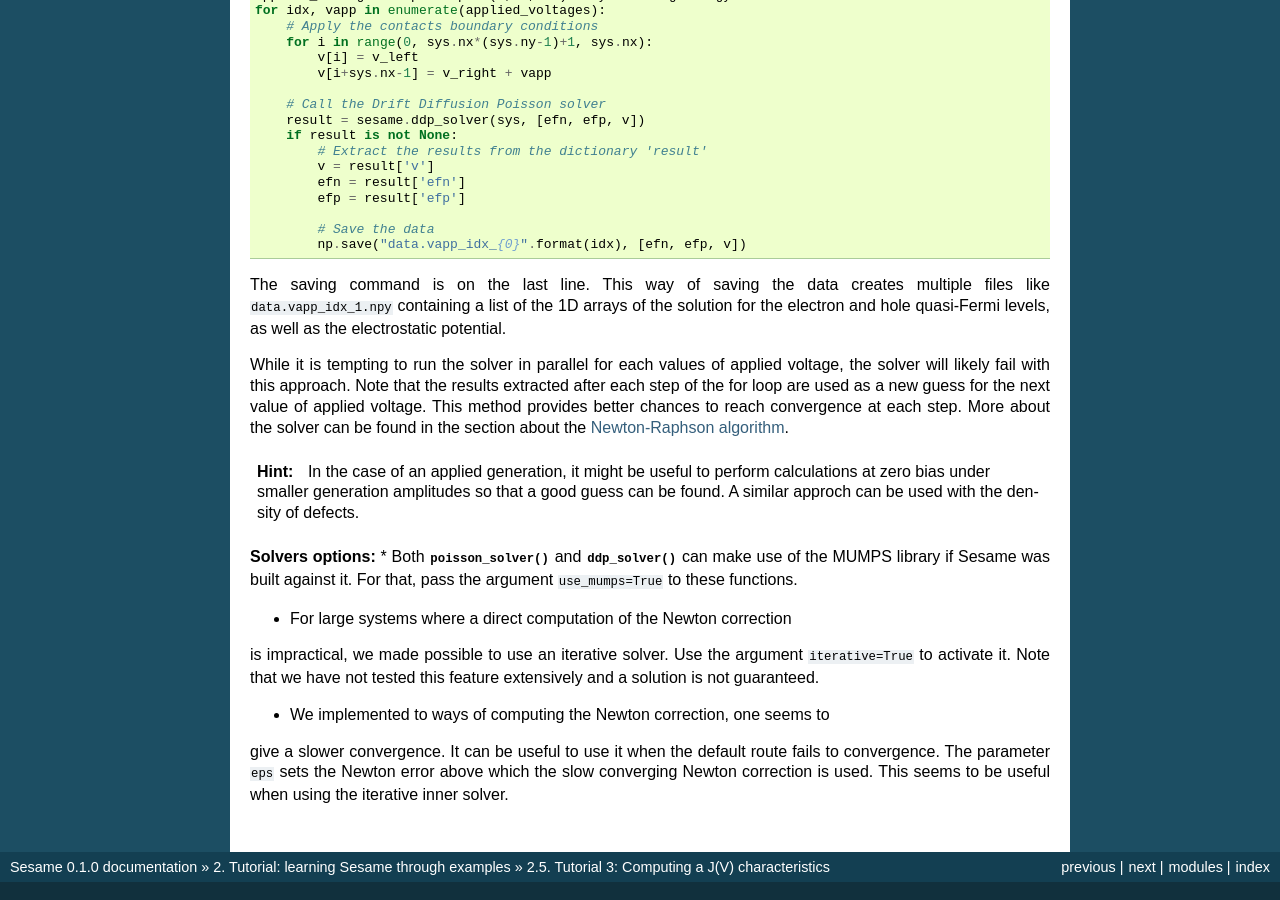
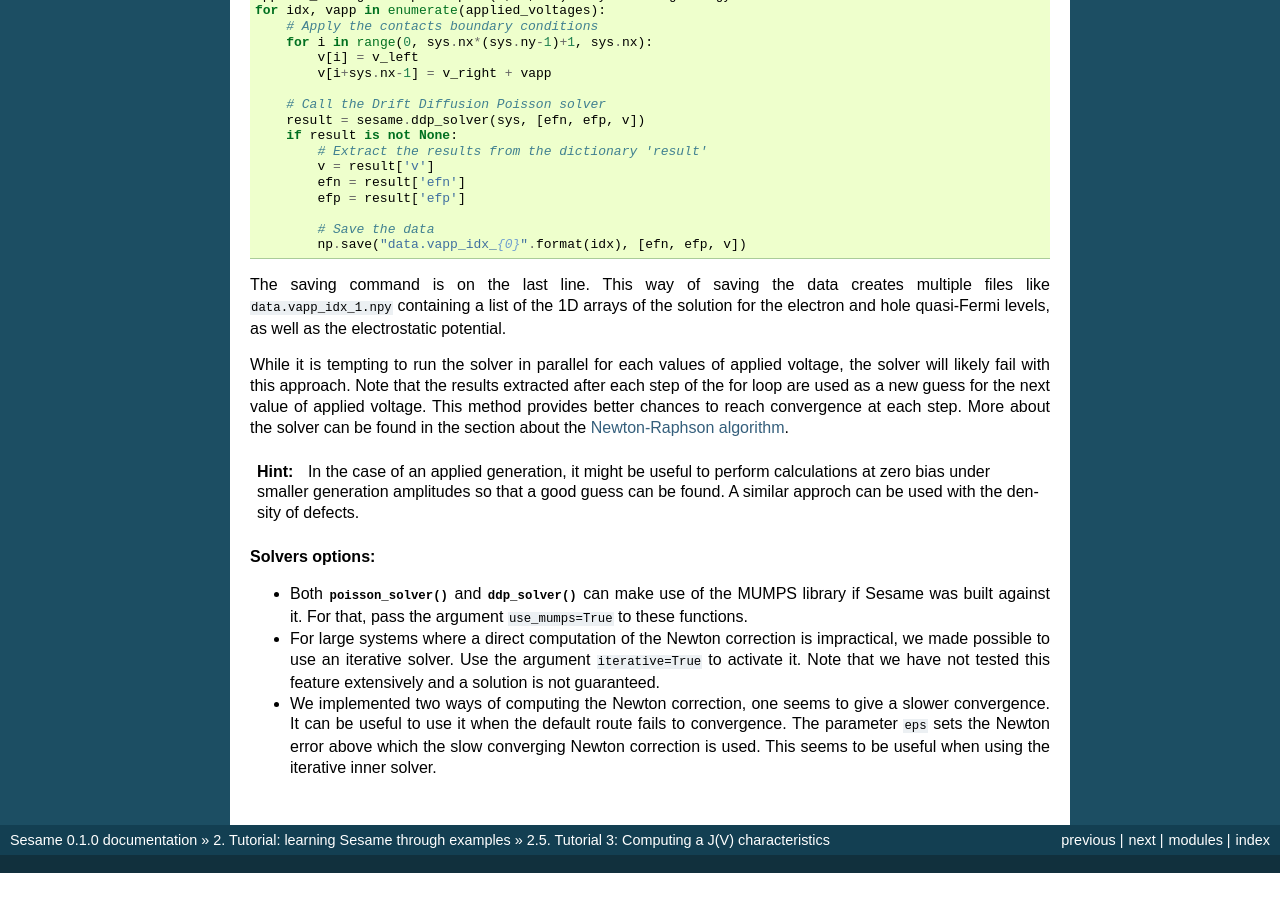
Before and after one commit to usnistgov/sesame, a Sphinx documentation site: the page built from doc/tutorial/tuto3.rst, in a window 1280 px wide and 900 px high, scrolled down 1896 px. Built offline with Sphinx 7.4.7, drawn with Linux system fonts in a browser that asks for light colours; formulas are drawn with MathJax 3; after the commit the page ends 2769 px from its top, so only the background shows below that.

Commit message:
doc updated

```diff
--- a/doc/reference/generated/sesame.utils.extra_charges_path.rst
+++ /dev/null
@@ -1,6 +0,0 @@
-sesame.utils.extra_charges_path
-===============================
-
-.. currentmodule:: sesame.utils
-
-.. autofunction:: extra_charges_path
--- a/doc/reference/generated/sesame.utils.extra_charges_plane.rst
+++ /dev/null
@@ -1,6 +0,0 @@
-sesame.utils.extra_charges_plane
-================================
-
-.. currentmodule:: sesame.utils
-
-.. autofunction:: extra_charges_plane
--- /dev/null
+++ b/doc/reference/generated/sesame.utils.line_defects_sites.rst
@@ -0,0 +1,6 @@
+sesame.utils.line_defects_sites
+===============================
+
+.. currentmodule:: sesame.utils
+
+.. autofunction:: line_defects_sites
--- /dev/null
+++ b/doc/reference/generated/sesame.utils.plane_defects_sites.rst
@@ -0,0 +1,6 @@
+sesame.utils.plane_defects_sites
+================================
+
+.. currentmodule:: sesame.utils
+
+.. autofunction:: plane_defects_sites
--- a/doc/tutorial/tuto3.rst
+++ b/doc/tutorial/tuto3.rst
@@ -148,18 +148,19 @@ about the :ref:`algo`.
    defects.
 
 **Solvers options:**
+
 * Both :func:`~sesame.solvers.poisson_solver` and
-:func:`~sesame.solvers.ddp_solver` can make use of the MUMPS library if Sesame
-was built against it. For that, pass the argument ``use_mumps=True`` to these
-functions.
+  :func:`~sesame.solvers.ddp_solver` can make use of the MUMPS library if Sesame
+  was built against it. For that, pass the argument ``use_mumps=True`` to these
+  functions.
 
 * For large systems where a direct computation of the Newton correction
-is impractical, we made possible to use an iterative solver. Use the argument
-``iterative=True`` to activate it. Note that we have not tested this feature
-extensively and a solution is not guaranteed.
+  is impractical, we made possible to use an iterative solver. Use the argument
+  ``iterative=True`` to activate it. Note that we have not tested this feature
+  extensively and a solution is not guaranteed.
 
-* We implemented to ways of computing the Newton correction, one seems to
-give a slower convergence. It can be useful to use it when the default route
-fails to convergence. The parameter ``eps`` sets the Newton error above which
-the slow converging Newton correction is used. This seems to be useful when
-using the iterative inner solver.
+* We implemented two ways of computing the Newton correction, one seems to
+  give a slower convergence. It can be useful to use it when the default route
+  fails to convergence. The parameter ``eps`` sets the Newton error above which
+  the slow converging Newton correction is used. This seems to be useful when
+  using the iterative inner solver.
```
Also changed, not shown: other parts of doc/tutorial/tuto3.rst (+1 -1 lines).
